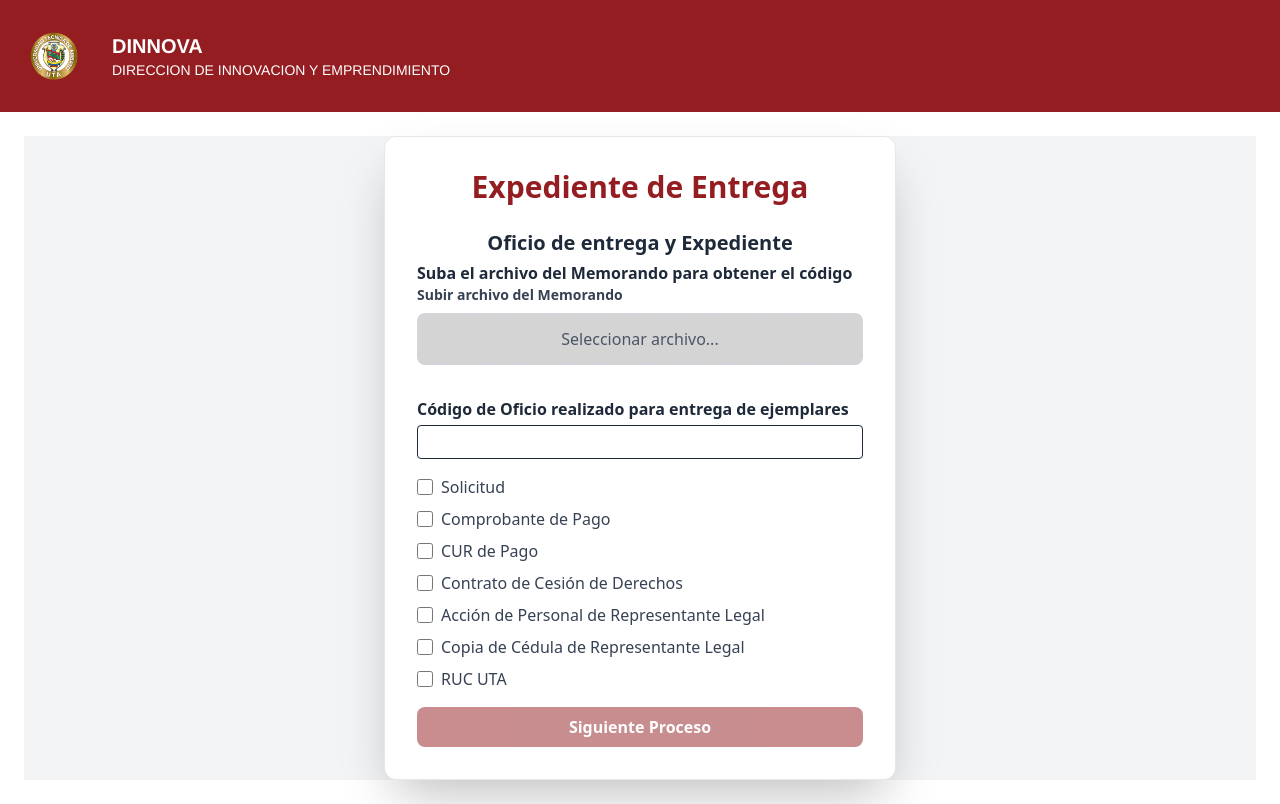
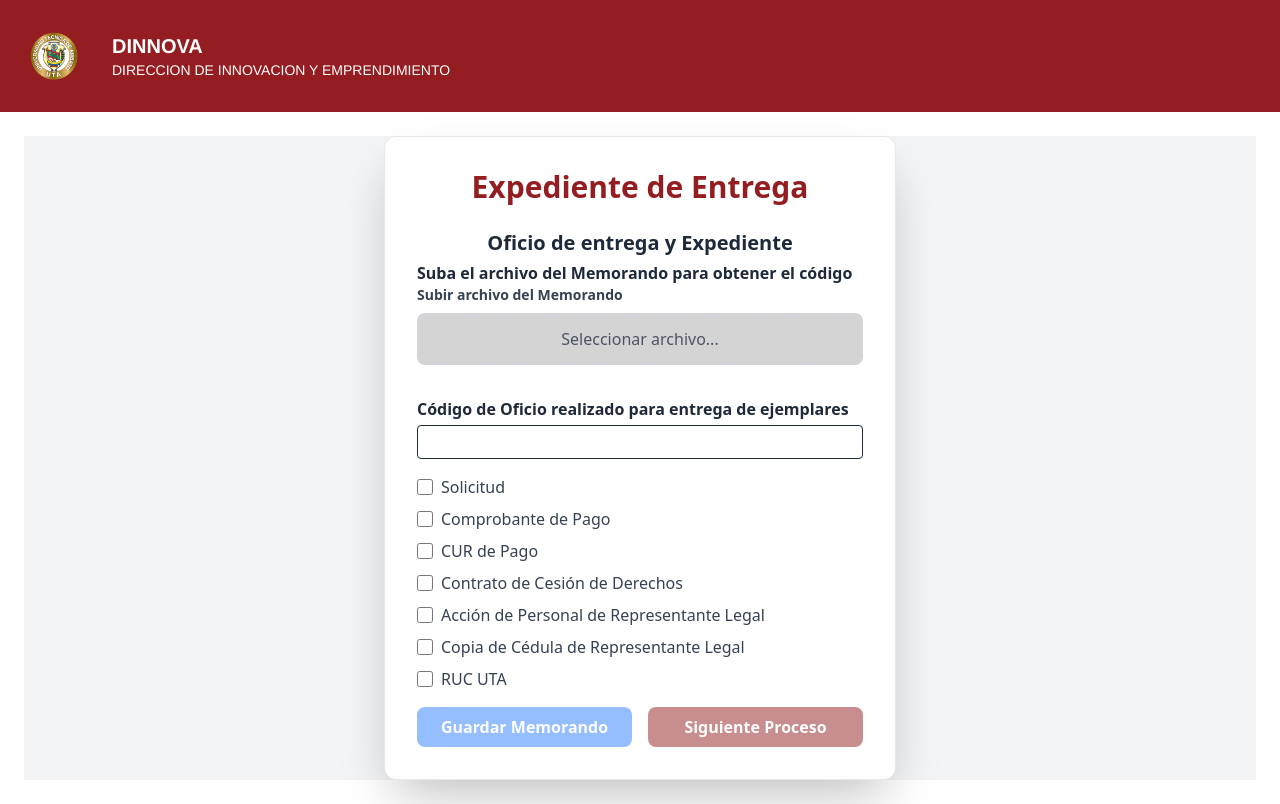
Before and after one commit to Dionisio202/Sistem_BPM, a React (Vite) app: page /Formulario16 in a window 1280 px wide. Built offline with nearby package versions, Linux system fonts and the light colour scheme; no server answers.

Commit message:
finished all changed ofrm16 and form 33

```diff
--- a/src/components/formularios/formulario16.tsx
+++ b/src/components/formularios/formulario16.tsx
@@ -1,7 +1,7 @@
 import { useState, useEffect } from "react";
 import CardContainer from "./components/CardContainer";
 import Checkbox from "./components/Checkbox";
-import UploadFile from "./components/UploadFile"; // Componente para cargar archivos
+import UploadFile from "./components/UploadFile";
 // @ts-ignore
 import BonitaUtilities from "../bonita/bonita-utilities";
 import { useBonitaService } from "../../services/bonita.service";
@@ -33,15 +33,14 @@ export default function DocumentForm() {
   const idtipoDocumento = 3;
   // @ts-ignore
   const bonita = new BonitaUtilities();
-  const [loading, setLoading] = useState(false); // Estado para manejar el loading
-    // @ts-ignore
+  const [saving, setSaving] = useState(false);
+  const [processing, setProcessing] = useState(false);
+  const [hasSaved, setHasSaved] = useState(false); // Nuevo estado para controlar el guardado
+  // @ts-ignore
   const [uploadError, setUploadError] = useState<string>("");
   const [_errror, setError] = useState("");
-  const [fileUploaded, setFileUploaded] = useState(false); // Estado para rastrear si el archivo se ha subido
-  // @ts-ignore
-  const [processAdvanced, setProcessAdvanced] = useState(false);
+  const [fileUploaded, setFileUploaded] = useState(false);
 
-  // 🔹 Recuperar el estado guardado al cargar el componente
   useEffect(() => {
     if (bonitaData) {
       const id_registro = `${bonitaData.processId}-${bonitaData.caseId}`;
@@ -87,23 +86,26 @@ export default function DocumentForm() {
     }
   }, [bonitaData, usuario, startAutoSave, selectedDocuments, tareaActual]);
 
+  // Resetear estado de guardado cuando cambia el código
+  useEffect(() => {
+    setHasSaved(false);
+  }, [memoCode]);
+
   const handleMemoCodeChange = (event: React.ChangeEvent<HTMLInputElement>) => {
     setMemoCode(event.target.value);
   };
 
-  // Función para subir el archivo del memorando y obtener el código mediante Socket.io
   const handleFileUpload = async (file: File | null) => {
     if (!file) {
       setError("Debes seleccionar un archivo para continuar.");
       return;
     }
     try {
-      setLoading(true);
+      setSaving(true);
       setError("");
       setFileUploaded(false);
       setMemoCode("");
 
-      // Convertir el archivo a base64
       const memoBase64 = await new Promise<string>((resolve, reject) => {
         const reader = new FileReader();
         reader.readAsDataURL(file);
@@ -115,7 +117,6 @@ export default function DocumentForm() {
         reader.onerror = (error) => reject(error);
       });
 
-      // Emitir el evento "subir_documento" mediante Socket.io para obtener el código
       socket.emit(
         "subir_documento",
         { documento: memoBase64 },
@@ -130,7 +131,6 @@ export default function DocumentForm() {
             setFileUploaded(true);
             toast.success("Archivo subido correctamente. Puede Continuar");
           } else {
-            // Si la respuesta indica éxito pero el código tiene formato incorrecto
             if (
               response.success &&
               response.codigo &&
@@ -146,7 +146,6 @@ export default function DocumentForm() {
                 "Documento inválido. Por favor, suba un documento válido."
               );
             } else {
-              // Error general
               setError(
                 response.message ||
                   "No se pudo obtener el código del memorando."
@@ -156,7 +155,7 @@ export default function DocumentForm() {
               toast.error("Error al subir el archivo.");
             }
           }
-          setLoading(false);
+          setSaving(false);
         }
       );
     } catch (error) {
@@ -167,7 +166,7 @@ export default function DocumentForm() {
       setMemoCode("");
       setFileUploaded(false);
       toast.error("Error al procesar el archivo.");
-      setLoading(false);
+      setSaving(false);
     }
   };
 
@@ -178,20 +177,23 @@ export default function DocumentForm() {
     }));
   };
 
-  // Función para guardar el memorando (submit del formulario)
-  const handleSubmit = async (event: React.FormEvent<HTMLFormElement>) => {
-    event.preventDefault();
-    console.log("Código del memorando:", memoCode);
-    console.log("Documentos seleccionados:", selectedDocuments);
-
-    await fetch(
-      `${SERVER_BACK_URL}/api/save-memorando?key=${memoCode}&id_tipo_documento=${idtipoDocumento}&id_registro=${bonitaData?.processId}-${bonitaData?.caseId}&id_tarea_per=${bonitaData?.processId}-${bonitaData?.caseId}-${bonitaData?.taskId}`
-    );
-
-    toast.success("Memorando guardado correctamente.");
+  const handleSubmit = async () => {
+    setSaving(true);
+    setHasSaved(true);
+    try {
+      await fetch(
+        `${SERVER_BACK_URL}/api/save-memorando?key=${memoCode}&id_tipo_documento=${idtipoDocumento}&id_registro=${bonitaData?.processId}-${bonitaData?.caseId}&id_tarea_per=${bonitaData?.processId}-${bonitaData?.caseId}-${bonitaData?.taskId}`
+      );
+      toast.success("Memorando guardado correctamente.");
+    } catch (error) {
+      console.error("Error al guardar el memorando:", error);
+      toast.error("Error al guardar el memorando. Intente nuevamente.");
+    } finally {
+      setSaving(false);
+      setHasSaved(true); // Marcar que se intentó guardar
+    }
   };
 
-  // Guardado final y avance en el proceso
   const handleNext = async () => {
     if (bonitaData && usuario) {
       if (!json) {
@@ -199,9 +201,9 @@ export default function DocumentForm() {
         return;
       }
       try {
-        setLoading(true); // Activar el estado de loading
+        setProcessing(true);
         const saveResponse = await saveFinalState(json);
-        // Verificar que la respuesta sea válida y exitosa
+
         if (!saveResponse || typeof saveResponse.success !== "boolean") {
           throw new Error("Respuesta inválida al guardar el estado final.");
         }
@@ -213,20 +215,19 @@ export default function DocumentForm() {
         }
 
         await bonita.changeTask();
-        setProcessAdvanced(true);
       } catch (error) {
         console.error("Error guardando estado final:", error);
       } finally {
-        setLoading(false); // Desactivar el estado de loading
+        setProcessing(false);
       }
     }
   };
 
-  // Condición para habilitar ambos botones (ajústala según la lógica deseada)
-  const isDisabled =
-    loading ||
+  const isSaveDisabled =
+    saving ||
+    processing ||
     (memoCode.trim() === "" && !fileUploaded) ||
-    !Object.values(selectedDocuments).every((value) => value === true);
+    !Object.values(selectedDocuments).every(Boolean);
 
   return (
     <CardContainer title="Expediente de Entrega">
@@ -234,8 +235,7 @@ export default function DocumentForm() {
         text="Oficio de entrega y Expediente"
         className="text-center mb-1"
       />
-      <form onSubmit={handleSubmit} className="flex flex-col space-y-4">
-        {/* Componente para subir el archivo del memorando */}
+      <div className="flex flex-col space-y-4">
         <div className="flex flex-col">
           <label htmlFor="memoFile" className="block font-semibold">
             Suba el archivo del Memorando para obtener el código
@@ -248,7 +248,6 @@ export default function DocumentForm() {
           {uploadError && <p className="text-red-500">{uploadError}</p>}
         </div>
 
-        {/* Input para el código del memorando */}
         <div className="flex flex-col">
           <label htmlFor="memoCode" className="block font-semibold">
             Código de Oficio realizado para entrega de ejemplares
@@ -262,7 +261,6 @@ export default function DocumentForm() {
           />
         </div>
 
-        {/* Checkboxes para los documentos */}
         <div className="space-y-2 text-xn">
           <Checkbox
             label="Solicitud"
@@ -301,14 +299,22 @@ export default function DocumentForm() {
           />
         </div>
 
-        {/* Botones separados para cada acción */}
         <div className="flex flex-row gap-4">
           <Button
+            type="button"
+            className="w-full bg-blue-500 hover:bg-blue-700 text-white py-2 rounded-lg font-semibold hover:scale-105 transition-transform duration-300 disabled:opacity-50"
+            onClick={handleSubmit}
+            disabled={isSaveDisabled}
+          >
+            {"Guardar Memorando"}
+          </Button>
+          <Button
+            type="button"
             className="w-full bg-[#931D21] hover:bg-[#7A171A] text-white py-2 rounded-lg font-semibold hover:scale-105 transition-transform duration-300 disabled:opacity-50"
             onClick={handleNext}
-            disabled={loading || isDisabled} // Deshabilitar si no se ha subido el archivo
+            disabled={!hasSaved || processing} // Control modificado aquí
           >
-            {loading ? "Cargando..." : "Siguiente Proceso"}
+            {processing ? "Procesando..." : "Siguiente Proceso"}
           </Button>
         </div>
 
@@ -319,7 +325,7 @@ export default function DocumentForm() {
           </p>
         )}
         {error && <p className="text-red-500 text-center">{error}</p>}
-      </form>
+      </div>
       <ToastContainer />
     </CardContainer>
   );
--- a/src/components/formularios/formulario33.tsx
+++ b/src/components/formularios/formulario33.tsx
@@ -70,6 +70,7 @@ export default function UploadForm() {
         }),
         id_funcionario: parseInt(usuario.user_id),
         nombre_tarea: tareaActual?.name ?? "",
+        eliminar_documentos:false
       };
       setJson(data);
       startAutoSave(data, 10000, "En Proceso");
@@ -139,6 +140,7 @@ export default function UploadForm() {
         //@ts-ignore
         memorando: formDataProductos.codigoMemorando,
         esEdicion: tipoOperacion,
+        id_tarea:`${bonitaData?.processId}-${bonitaData?.caseId}-${bonitaData?.taskId}`,
       },
       (response: any) => {
         if (response.success) {
--- a/src/config.ts
+++ b/src/config.ts
@@ -1,3 +1,3 @@
-export const SERVER_BACK_URL = "http://localhost:3001";
-export const SERVER_BONITA_URL = "http://localhost:41085";
-export const SERVER_ONLYOFFICE_URL = "localhost:8080";
+export const SERVER_BACK_URL = "http://formulario.midominio.com:3001";
+export const SERVER_BONITA_URL = "http://formulario.midominio.com:8080";
+export const SERVER_ONLYOFFICE_URL = "http://formulario.midominio.com:8081";
```
